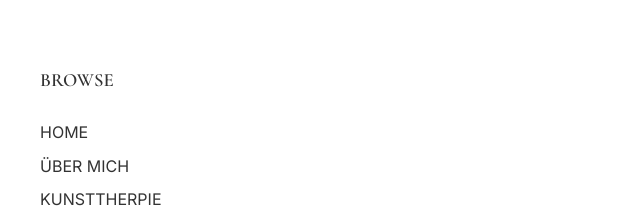
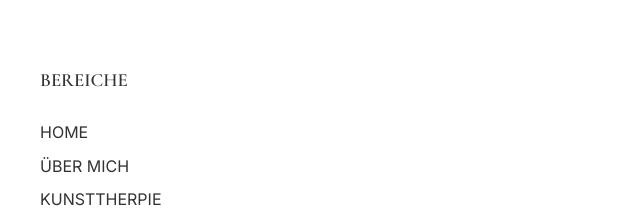
Before and after one commit to nouki99/homepage, a plain HTML site: page index.html in a window 1280 px wide. Shown: the part 3918-4136 px from the top of the page, 0-640 px from the left. Drawn offline with nearby package versions, Linux system fonts and the light colour scheme.

Commit message:
Update index.html

```diff
--- a/index.html
+++ b/index.html
@@ -187,7 +187,7 @@
 <footer class="footer">
     <div class="footer-content">
         <div class="footer-browse">
-            <h3>BROWSE</h3>
+            <h3>BEREICHE</h3>
             <nav class="footer-nav">
                 <a href="#home">HOME</a>
                 <a href="#about-me">ÜBER MICH</a>
```
